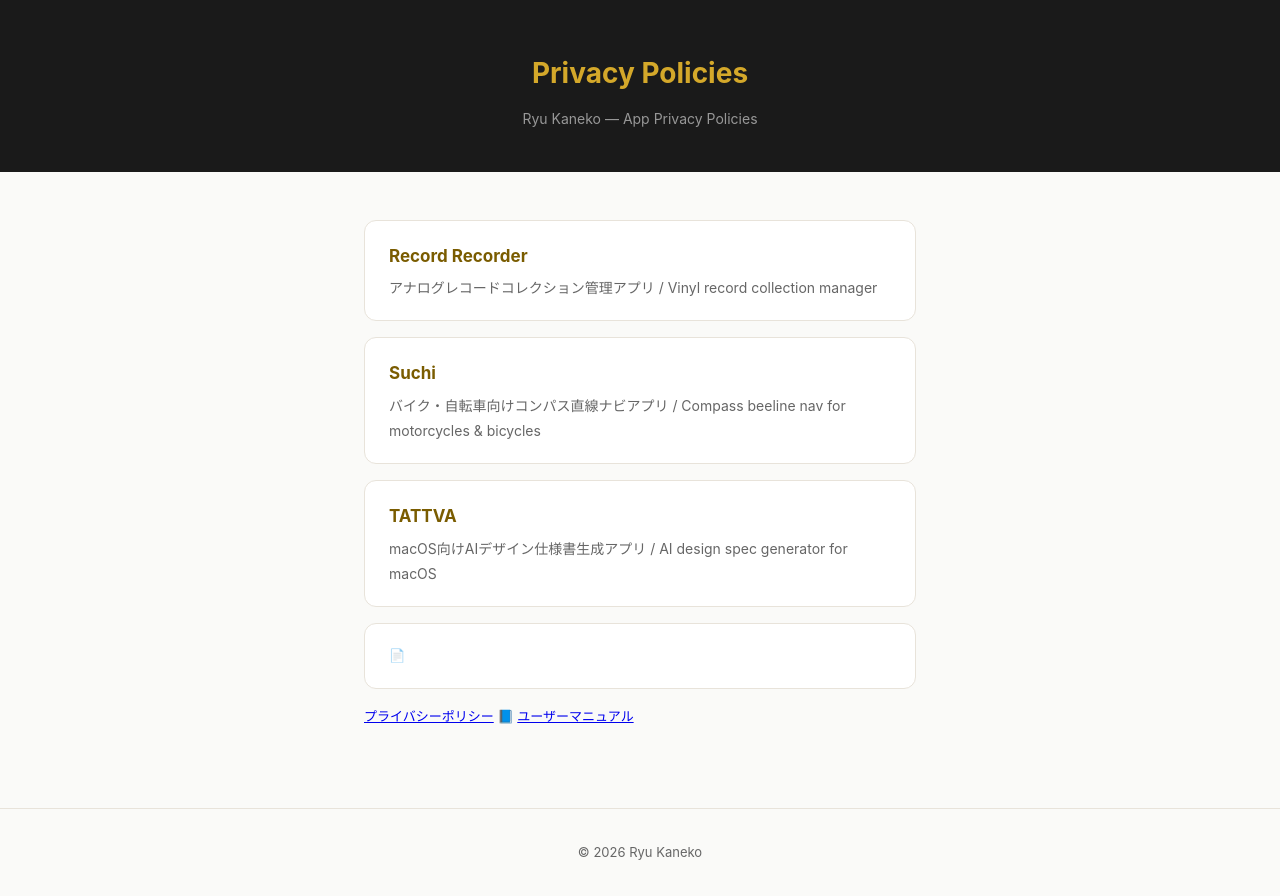
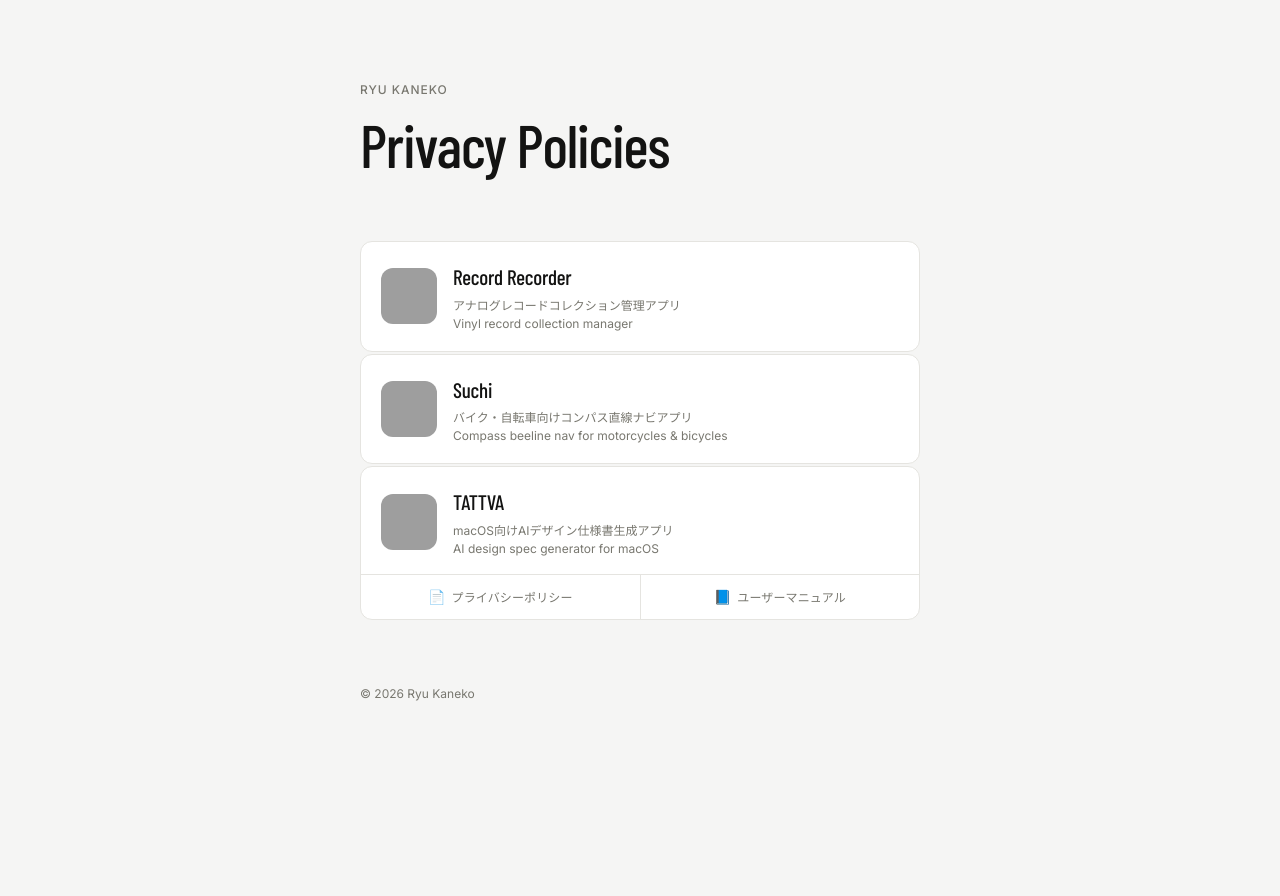
Before and after one commit to dragonsystem/privacy-policies, a plain HTML site: page index.html in a window 1280 px wide. After the commit the page ends 800 px from the top, so only its background shows below. Drawn offline with nearby package versions, Linux system fonts and the light colour scheme; grey boxes are pictures that could not be loaded.

Commit message:
Redesign index.html with modern minimal style
- Barlow Condensed (weight 500) for headings and app names
- Inter for body text
- Light/dark theme support via CSS tokens
- App Store icons fetched from mzstatic CDN
- TATTVA card split into privacy policy / manual buttons

Co-Authored-By: Claude Sonnet 4.6 <noreply@anthropic.com>

```diff
--- a/index.html
+++ b/index.html
@@ -1,49 +1,237 @@
 <!DOCTYPE html>
 <html lang="ja">
 <head>
+  <meta name="claude:viewport-fit-sides" content="cover">
+  <title>Privacy Policies</title>
   <meta charset="UTF-8">
-  <meta name="viewport" content="width=device-width, initial-scale=1.0">
-  <title>Privacy Policies — Ryu Kaneko</title>
+  <meta name="viewport" content="width=device-width, initial-scale=1.0, viewport-fit=cover">
+  <link rel="stylesheet" href="https://fonts.googleapis.com/css2?family=Barlow+Condensed:wght@400;500;600&family=Inter:wght@400;500&display=swap">
   <style>
-    :root { --accent: #7A5C00; --dark: #1A1A1A; --gray: #666; --bg: #FAFAF8; --border: #E8E3DA; }
-    * { box-sizing: border-box; margin: 0; padding: 0; }
-    body { font-family: -apple-system, BlinkMacSystemFont, "Hiragino Sans", sans-serif; background: var(--bg); color: var(--dark); line-height: 1.8; }
-    header { background: var(--dark); padding: 48px 24px 40px; text-align: center; }
-    header h1 { color: #D4A82A; font-size: 28px; margin-bottom: 8px; }
-    header p { color: rgba(255,255,255,0.55); font-size: 14px; }
-    main { max-width: 600px; margin: 0 auto; padding: 48px 24px 80px; }
-    a.app-link { display: block; background: #fff; border: 1px solid var(--border); border-radius: 12px; padding: 20px 24px; margin-bottom: 16px; text-decoration: none; color: var(--dark); }
-    a.app-link:hover { border-color: var(--accent); }
-    a.app-link h2 { font-size: 17px; color: var(--accent); margin-bottom: 4px; }
-    a.app-link p { font-size: 14px; color: var(--gray); }
-    footer { text-align: center; padding: 32px 24px; font-size: 13px; color: var(--gray); border-top: 1px solid var(--border); }
+    /* Modern minimal — centered typographic layout, subdued palette */
+    :root {
+      --bg: #F5F5F4;
+      --surface: #FFFFFF;
+      --fg: #131312;
+      --muted: #78776F;
+      --border: #E5E4E0;
+      --accent: #2563EB;
+      --accent-muted: rgba(37, 99, 235, 0.08);
+      color-scheme: light;
+    }
+    @media (prefers-color-scheme: dark) {
+      :root:not([data-theme="light"]) {
+        --bg: #111110;
+        --surface: #1C1C1A;
+        --fg: #EFEEEB;
+        --muted: #88877F;
+        --border: #2C2C29;
+        --accent: #6B8FFF;
+        --accent-muted: rgba(107, 143, 255, 0.10);
+        color-scheme: dark;
+      }
+    }
+    :root[data-theme="dark"] {
+      --bg: #111110;
+      --surface: #1C1C1A;
+      --fg: #EFEEEB;
+      --muted: #88877F;
+      --border: #2C2C29;
+      --accent: #6B8FFF;
+      --accent-muted: rgba(107, 143, 255, 0.10);
+      color-scheme: dark;
+    }
+
+    *, *::before, *::after { box-sizing: border-box; margin: 0; padding: 0; }
+
+    body {
+      font-family: "Inter", -apple-system, BlinkMacSystemFont, "Hiragino Sans", sans-serif;
+      background: var(--bg);
+      color: var(--fg);
+      line-height: 1.6;
+      padding-left: max(16px, env(safe-area-inset-left, 0px));
+      padding-right: max(16px, env(safe-area-inset-right, 0px));
+      padding-block: 0;
+    }
+
+    .page {
+      max-width: 560px;
+      margin: 0 auto;
+      padding-block: 80px 96px;
+    }
+
+    /* Header */
+    .header {
+      margin-bottom: 64px;
+    }
+    .header-eyebrow {
+      font-family: "Inter", sans-serif;
+      font-size: 12px;
+      font-weight: 500;
+      letter-spacing: 0.08em;
+      text-transform: uppercase;
+      color: var(--muted);
+      margin-bottom: 12px;
+    }
+    .header h1 {
+      font-family: "Barlow Condensed", sans-serif;
+      font-size: clamp(42px, 8vw, 60px);
+      font-weight: 500;
+      line-height: 1.1;
+      letter-spacing: -0.02em;
+      text-wrap: balance;
+      color: var(--fg);
+    }
+
+    /* App list */
+    .app-list {
+      display: flex;
+      flex-direction: column;
+      gap: 2px;
+    }
+
+    .app-item {
+      display: flex;
+      align-items: center;
+      gap: 16px;
+      background: var(--surface);
+      border: 1px solid var(--border);
+      border-radius: 12px;
+      padding: 18px 20px;
+      text-decoration: none;
+      color: var(--fg);
+      transition: border-color 0.15s, background 0.15s;
+    }
+    .app-item:hover {
+      border-color: var(--accent);
+      background: var(--accent-muted);
+    }
+    .app-item:hover .app-name {
+      color: var(--accent);
+    }
+
+    .app-icon {
+      width: 56px;
+      height: 56px;
+      border-radius: 12px;
+      flex-shrink: 0;
+      object-fit: cover;
+    }
+    .app-body { min-width: 0; }
+
+    .app-name {
+      font-family: "Barlow Condensed", sans-serif;
+      font-size: 21px;
+      font-weight: 500;
+      letter-spacing: -0.01em;
+      margin-bottom: 3px;
+      transition: color 0.15s;
+    }
+    .app-desc {
+      font-size: 12px;
+      color: var(--muted);
+      line-height: 1.5;
+    }
+
+    /* Multi-link item */
+    .app-item-multi {
+      background: var(--surface);
+      border: 1px solid var(--border);
+      border-radius: 12px;
+      overflow: hidden;
+      transition: border-color 0.15s;
+    }
+    .app-item-multi:hover {
+      border-color: var(--accent);
+    }
+    .app-item-multi-header {
+      display: flex;
+      align-items: center;
+      gap: 16px;
+      padding: 18px 20px 16px;
+    }
+    .app-item-multi-links {
+      display: flex;
+      border-top: 1px solid var(--border);
+    }
+    .app-item-multi-links a {
+      flex: 1;
+      display: flex;
+      align-items: center;
+      justify-content: center;
+      gap: 6px;
+      padding: 11px 12px;
+      font-size: 12px;
+      font-weight: 500;
+      color: var(--muted);
+      text-decoration: none;
+      transition: background 0.15s, color 0.15s;
+      letter-spacing: 0.01em;
+    }
+    .app-item-multi-links a:hover {
+      background: var(--accent-muted);
+      color: var(--accent);
+    }
+    .app-item-multi-links a + a {
+      border-left: 1px solid var(--border);
+    }
+    .link-icon {
+      font-size: 14px;
+    }
+
+    /* Footer */
+    footer {
+      margin-top: 64px;
+      font-size: 12px;
+      color: var(--muted);
+    }
   </style>
 </head>
 <body>
-<header>
+<div class="page">
+  <header class="header">
+    <p class="header-eyebrow">Ryu Kaneko</p>
     <h1>Privacy Policies</h1>
-  <p>Ryu Kaneko — App Privacy Policies</p>
   </header>
-<main>
-  <a class="app-link" href="./record-recorder/">
-    <h2>Record Recorder</h2>
-    <p>アナログレコードコレクション管理アプリ / Vinyl record collection manager</p>
+
+  <div class="app-list">
+    <a class="app-item" href="./record-recorder/">
+      <img class="app-icon" src="https://is1-ssl.mzstatic.com/image/thumb/Purple211/v4/b6/17/8c/b6178cca-7e3f-55be-49fb-51e3e7c626d4/AppIcon-0-0-1x_U007epad-0-1-85-220.png/512x512bb.jpg" alt="Record Recorder icon">
+      <div class="app-body">
+        <div class="app-name">Record Recorder</div>
+        <div class="app-desc">アナログレコードコレクション管理アプリ<br>Vinyl record collection manager</div>
+      </div>
     </a>
-  <a class="app-link" href="./suchi/">
-    <h2>Suchi</h2>
-    <p>バイク・自転車向けコンパス直線ナビアプリ / Compass beeline nav for motorcycles & bicycles</p>
+
+    <a class="app-item" href="./suchi/">
+      <img class="app-icon" src="https://is1-ssl.mzstatic.com/image/thumb/Purple211/v4/40/f8/3d/40f83d6d-d504-acff-e3e6-cf60b7ef3998/AppIcon-0-0-1x_U007ephone-0-1-85-220.png/512x512bb.jpg" alt="Suchi icon">
+      <div class="app-body">
+        <div class="app-name">Suchi</div>
+        <div class="app-desc">バイク・自転車向けコンパス直線ナビアプリ<br>Compass beeline nav for motorcycles &amp; bicycles</div>
+      </div>
     </a>
-  <a class="app-link" href="./tattva/privacy-policy/">
-    <h2>TATTVA</h2>
-    <p>macOS向けAIデザイン仕様書生成アプリ / AI design spec generator for macOS</p>
-    <p style="margin-top:6px;font-size:13px;">
-      <span style="margin-right:12px;">📄 <a href="./tattva/privacy-policy/" onclick="event.stopPropagation()">プライバシーポリシー</a></span>
-      <span>📘 <a href="./tattva/manual/" onclick="event.stopPropagation()">ユーザーマニュアル</a></span>
-    </p>
+
+    <div class="app-item-multi">
+      <div class="app-item-multi-header">
+        <img class="app-icon" src="https://is1-ssl.mzstatic.com/image/thumb/Purple221/v4/be/9b/ed/be9bed73-0c7e-6eea-1fdb-44e15912e76f/AppIcon-0-0-85-220-0-5-0-2x.png/512x512bb.png" alt="TATTVA icon">
+        <div class="app-body">
+          <div class="app-name">TATTVA</div>
+          <div class="app-desc">macOS向けAIデザイン仕様書生成アプリ<br>AI design spec generator for macOS</div>
+        </div>
+      </div>
+      <div class="app-item-multi-links">
+        <a href="./tattva/privacy-policy/">
+          <span class="link-icon">📄</span>プライバシーポリシー
         </a>
-</main>
+        <a href="./tattva/manual/">
+          <span class="link-icon">📘</span>ユーザーマニュアル
+        </a>
+      </div>
+    </div>
+  </div>
+
   <footer>
     <p>© 2026 Ryu Kaneko</p>
   </footer>
+</div>
 </body>
 </html>
```
Lines whose indentation alone changed are shown as unchanged.
